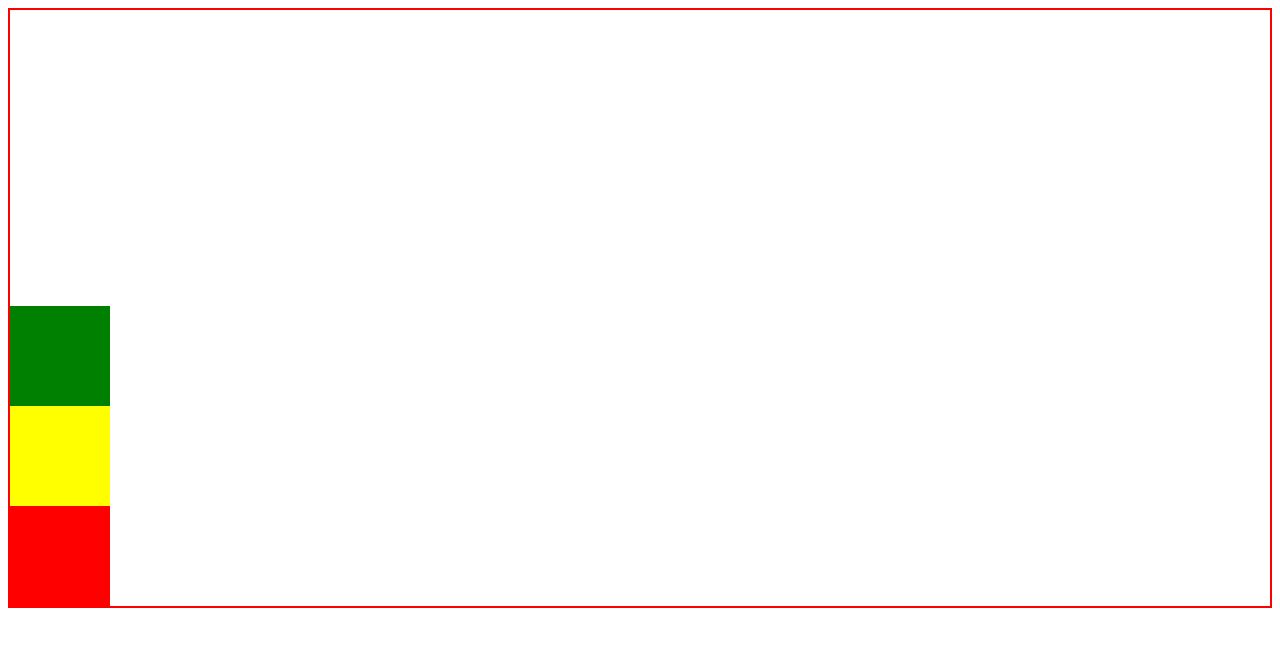
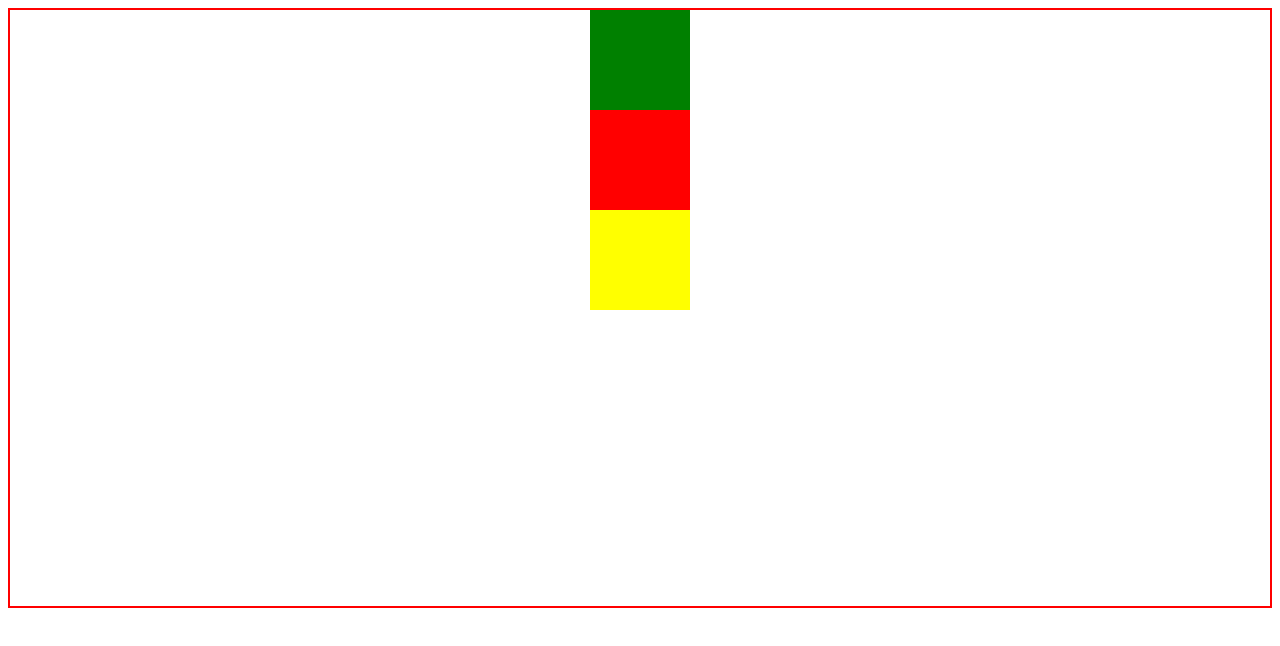
Before and after one commit to jacobfairhall/Simplified, a plain HTML site: page Crash Course (Flexbook)/index.html in a window 1280 px wide. Drawn offline with Linux system fonts and the light colour scheme.

Commit message:
Flexbook Froggy (Completed in 35mins)

```diff
--- a/Crash Course (Flexbook)/CSS/styles.css
+++ b/Crash Course (Flexbook)/CSS/styles.css
@@ -7,9 +7,9 @@
     height: 600px;
     border: 2px solid red;
     display: flex;
-    flex-direction:column;
-    align-items: flex-start;
-    justify-content: end;
+    flex-direction: column;
+    align-items: center;
+
 }
 
 .box1 {
@@ -21,6 +21,7 @@
     width: 100px;
     height: 100px;
     border: 50px solid yellow;
+    order: 2;
 }
 .box3 {
     width: 100px;
```
Also changed, not shown: Crash Course (Flexbook)/CSS/Images/Flexbook Froggy Complete.JPG (added).
